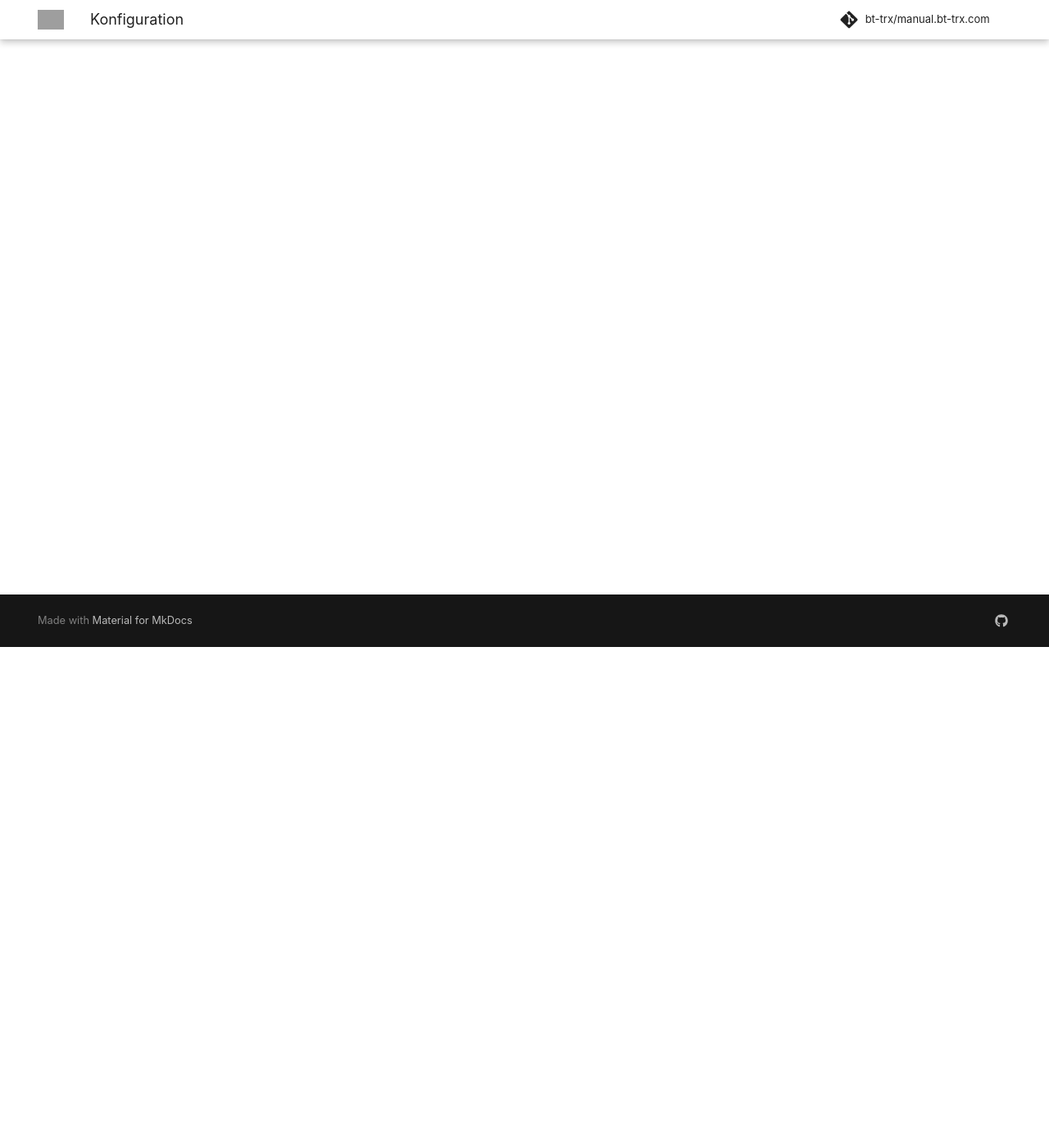
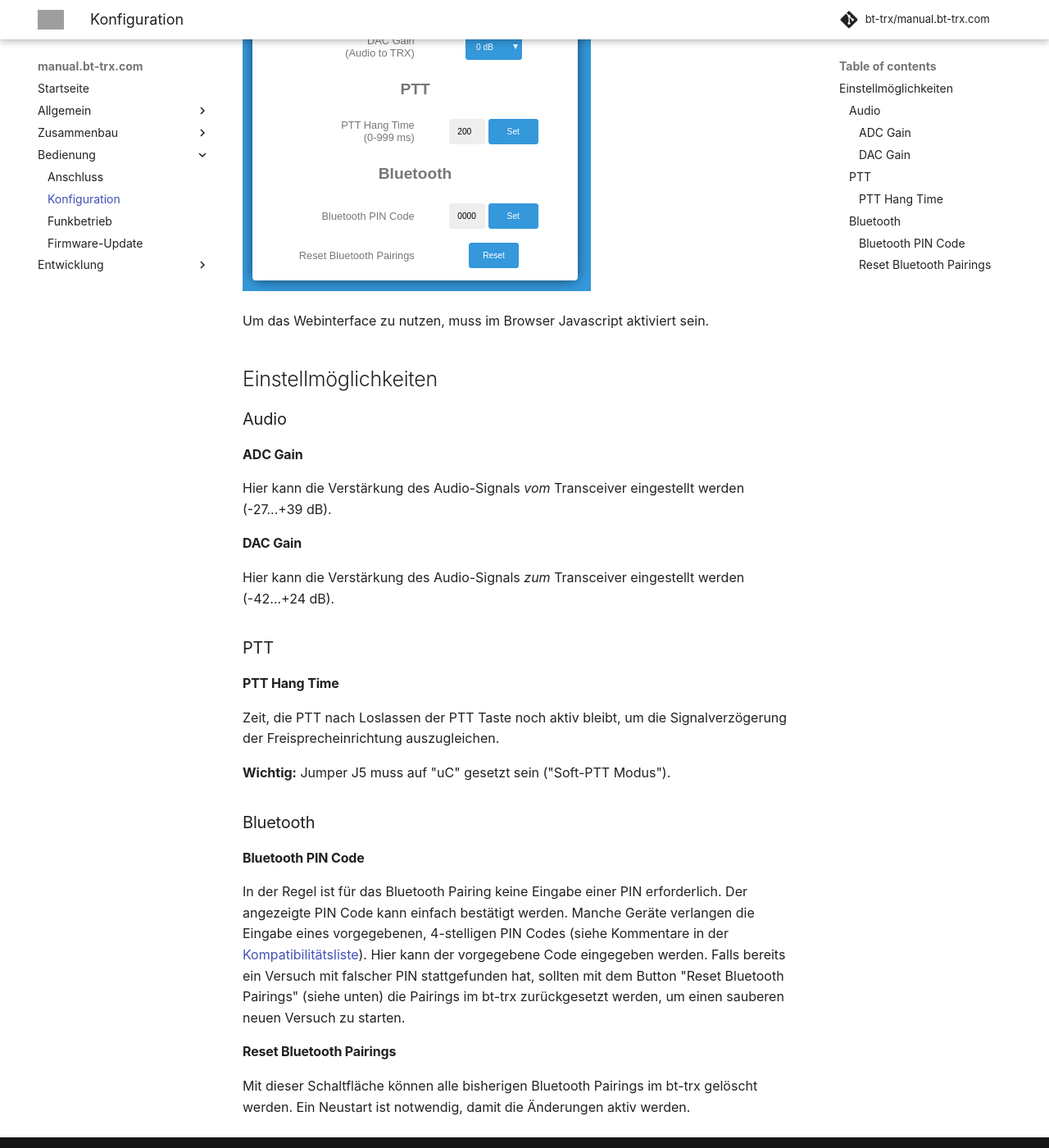
Before and after one commit to bt-trx/manual.bt-trx.com, an MkDocs documentation site: the page built from docs/30_Bedienung/Konfiguration.md, in a window 1280 px wide and 1400 px high, scrolled down 611 px. Shown: the whole window at 82% size. Built offline with MkDocs 1.6.1 and Material for MkDocs 9.7.7, drawn with Linux system fonts in a browser that asks for light colours; comment, search, counter and statistics services are not loaded; some of the changed text lies outside the part shown; grey boxes are pictures that could not be loaded.

Commit message:
Info über Konfigurationswebinterface

```diff
--- a/docs/30_Bedienung/Konfiguration.md
+++ b/docs/30_Bedienung/Konfiguration.md
@@ -1 +1,56 @@
 # Konfiguration
+
+!!! note "WLAN-Modus"
+    Dafür muss bt-trx in den WLAN-Modus versetzt werden. Hierzu hält man SW1 während des Starts von bt-trx für 5 Sekunden lang gedrückt. Wenn der WLAN-Modus erfolgreich gestartet wurde, blinken die beiden Status-LEDs kurz gleichzeitig.
+
+    Nun kann man sich mit dem Computer oder dem Smartphone mit dem WLAN "bt-trx"
+    verbinden (Password: "bt-trx73").
+    Sobald man sich verbunden hat, kann man das bt-trx Modul mit einem Browser
+    unter [http://bt-trx.local](http://bt-trx.local) oder
+    [http://192.168.4.1](http://192.168.4.1) erreichen.
+
+
+![Webinterface Konfiguration](konfiguration.png)
+
+Um das Webinterface zu nutzen, muss im Browser Javascript aktiviert sein.
+
+## Einstellmöglichkeiten
+
+### Audio
+
+#### ADC Gain
+
+Hier kann die Verstärkung des Audio-Signals _vom_ Transceiver eingestellt
+werden (-27...+39 dB).
+
+#### DAC Gain
+
+Hier kann die Verstärkung des Audio-Signals _zum_ Transceiver eingestellt
+werden (-42...+24 dB).
+
+### PTT
+
+#### PTT Hang Time
+
+Zeit, die PTT nach Loslassen der PTT Taste noch aktiv bleibt, um die
+Signalverzögerung der Freisprecheinrichtung auszugleichen.
+
+**Wichtig:** Jumper J5 muss auf "uC" gesetzt sein ("Soft-PTT Modus").
+
+### Bluetooth
+
+#### Bluetooth PIN Code
+
+In der Regel ist für das Bluetooth Pairing keine Eingabe einer PIN erforderlich.
+Der angezeigte PIN Code kann einfach bestätigt werden.
+Manche Geräte verlangen die Eingabe eines vorgegebenen, 4-stelligen PIN
+Codes (siehe Kommentare in der [Kompatibilitätsliste](../../10_Allgemein/Kompatibilitätsliste/)).
+Hier kann der vorgegebene Code eingegeben werden.
+Falls bereits ein Versuch mit falscher PIN stattgefunden hat, sollten mit dem
+Button "Reset Bluetooth Pairings" (siehe unten) die Pairings im bt-trx
+zurückgesetzt werden, um einen sauberen neuen Versuch zu starten.
+
+#### Reset Bluetooth Pairings
+
+Mit dieser Schaltfläche können alle bisherigen Bluetooth Pairings im bt-trx
+gelöscht werden. Ein Neustart ist notwendig, damit die Änderungen aktiv werden.
```
Also changed, not shown: docs/30_Bedienung/Firmware-Update.md (+11 -9 lines), docs/30_Bedienung/Konfiguration/konfiguration.png (added).
